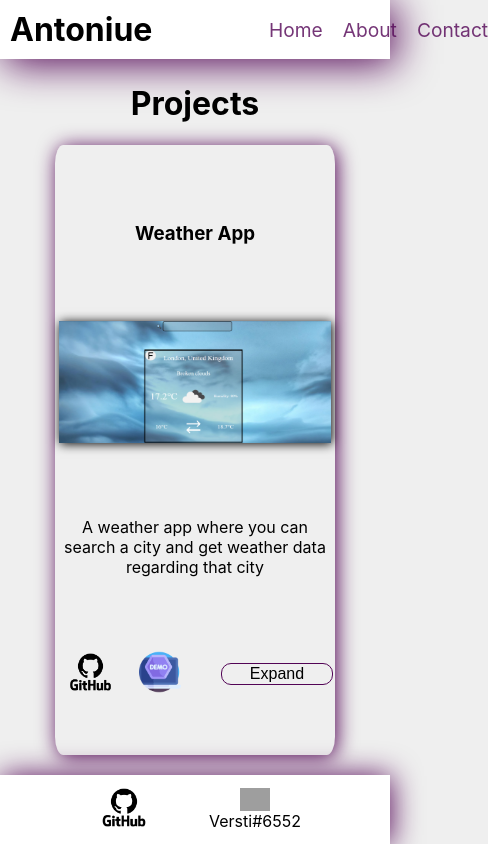
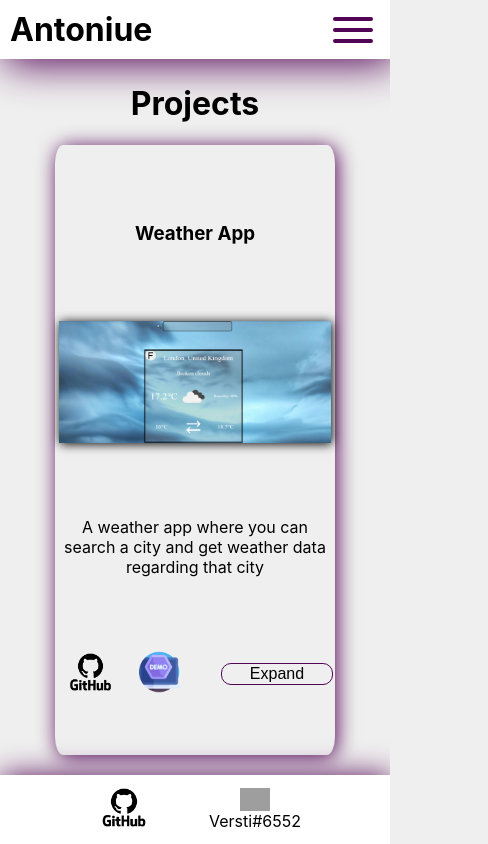
Before and after one commit to Antoniue/portfolio-site, a React (Create React App) app: page /projects in a window 390 px wide. Shown: the whole page, 488 px wide, since content can reach past the window. Built offline with nearby package versions, Linux system fonts and the light colour scheme; grey boxes are pictures that could not be loaded.

Commit message:
added responsive animated burger menu on under 700px

```diff
--- a/src/components/Header/Header.css
+++ b/src/components/Header/Header.css
@@ -27,3 +27,71 @@
     color: rgb(82, 4, 85);
     text-decoration-color: rgba(82, 4, 85, 1);
 }
+
+
+.burger-menu {
+    position: absolute;
+    right: 10px;
+    height: 35px;
+    background-color: transparent;
+    border: none;
+    width: 4em;
+    display: none;
+    visibility: hidden;
+    flex-direction: column;
+    align-items: flex-start;
+    justify-content: space-around;
+    cursor: grab;
+}
+.burger-bar {
+    width: 40px;
+    height: 4px;
+    background-color: rgb(82, 4, 85);
+    border-radius: 0.5em;
+}
+.menu {
+    width: 30%;
+    height: 100vh;
+    background-color: rgb(82, 4, 85);
+    position: absolute;
+    top: 0;
+    right: 0;
+    z-index: -1;
+}
+.hidden {
+    display: none;
+    visibility: hidden;
+}
+.visible {
+    display: inherit;
+    visibility: visible;
+}
+.burger-bar.clicked:nth-child(1){
+    transform: rotate(45deg) translate(0.75em, 1.25em);
+    transition: ease-out 0.5s;
+}
+.burger-bar.clicked:nth-child(2){
+    transform: scale(0.1);
+    transition: ease-out 0.5s;
+}
+.burger-bar.clicked:nth-child(3){
+    transform: rotate(135deg) translate(-0.5em, 1em);
+    transition: ease-out 0.5s;
+}
+.burger-bar.unclicked {
+    transform: rotate(0) translate(0);
+    transition: cubic-bezier(0.175, 0.885, 0.32, 1.275) 0.5s;
+}
+
+
+@media (max-width: 700px)
+{
+    .burger-menu{
+        display: flex;
+        visibility: visible;
+    }
+    .headerNavigation{
+        display: none;
+        visibility: hidden;
+    }
+}
--- a/src/components/Header/Header.js
+++ b/src/components/Header/Header.js
@@ -1,6 +1,23 @@
+import { useState } from 'react';
 import { NavLink } from 'react-router-dom';
 import '../Header/Header.css';
 function Header({navlist}){
+    const [burger_class, setBurgerClass] = useState("burger-bar unclicked")
+    const [menu_class, setMenuClass] = useState("menu hidden")
+    const [isMenuClicked, setIsMenuClicked] = useState(false)
+
+    const updateMenu = () => {
+        if(!isMenuClicked) {
+            setBurgerClass("burger-bar clicked")
+            setMenuClass("menu visible")
+        }
+        else {
+            setBurgerClass("burger-bar unclicked")
+            setMenuClass("menu hidden")
+        }
+        setIsMenuClicked(!isMenuClicked)
+    }
+
     return (
         <header className="header">
             <h1 className="headerLogo">Antoniue</h1>
@@ -9,6 +26,12 @@
                 <NavLink to={'/'+navlist[1].toLowerCase()}>{navlist[1]}</NavLink>
                 <NavLink to={'/'+navlist[2].toLowerCase()}>{navlist[2]}</NavLink>
             </nav>
+            <button className="burger-menu" onClick={updateMenu}>
+                <div className={burger_class}></div>
+                <div className={burger_class}></div>
+                <div className={burger_class}></div>
+            </button>
+            <div className={menu_class}></div>
         </header>
     )
 }
```
